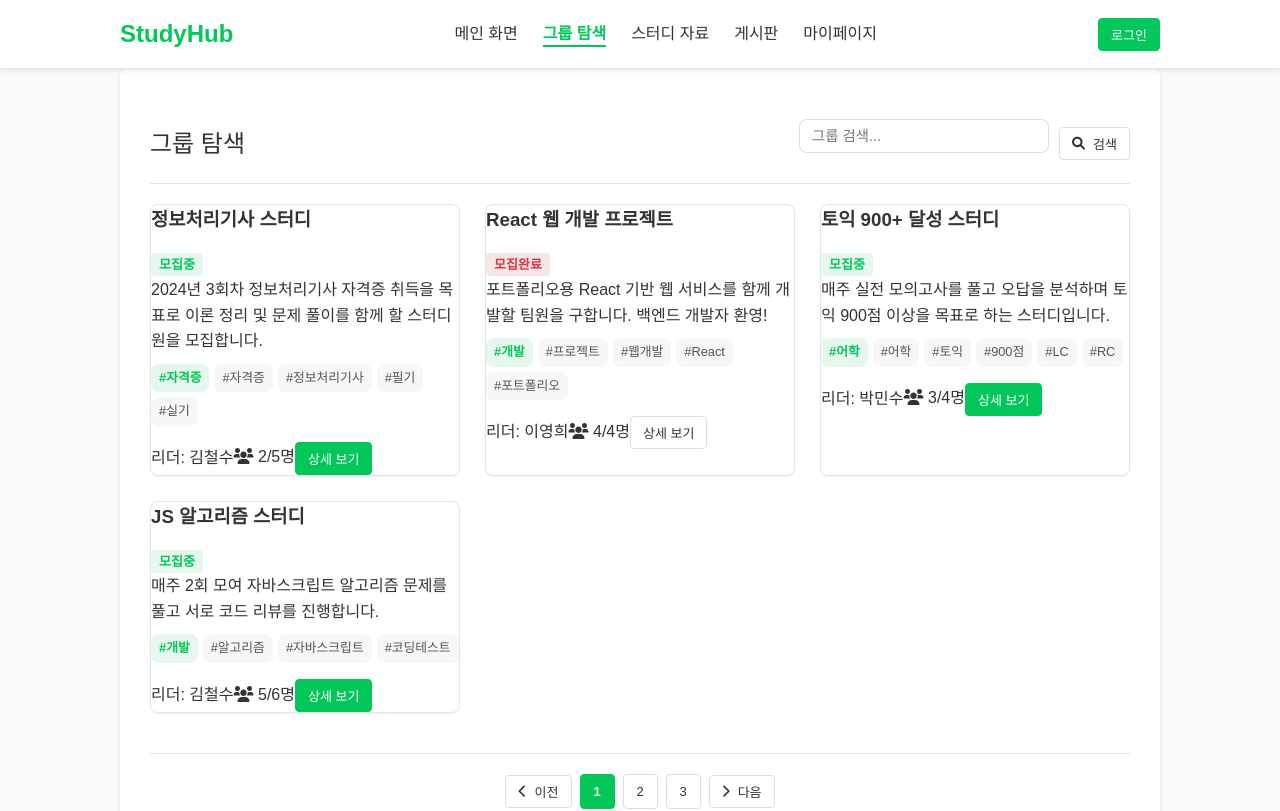
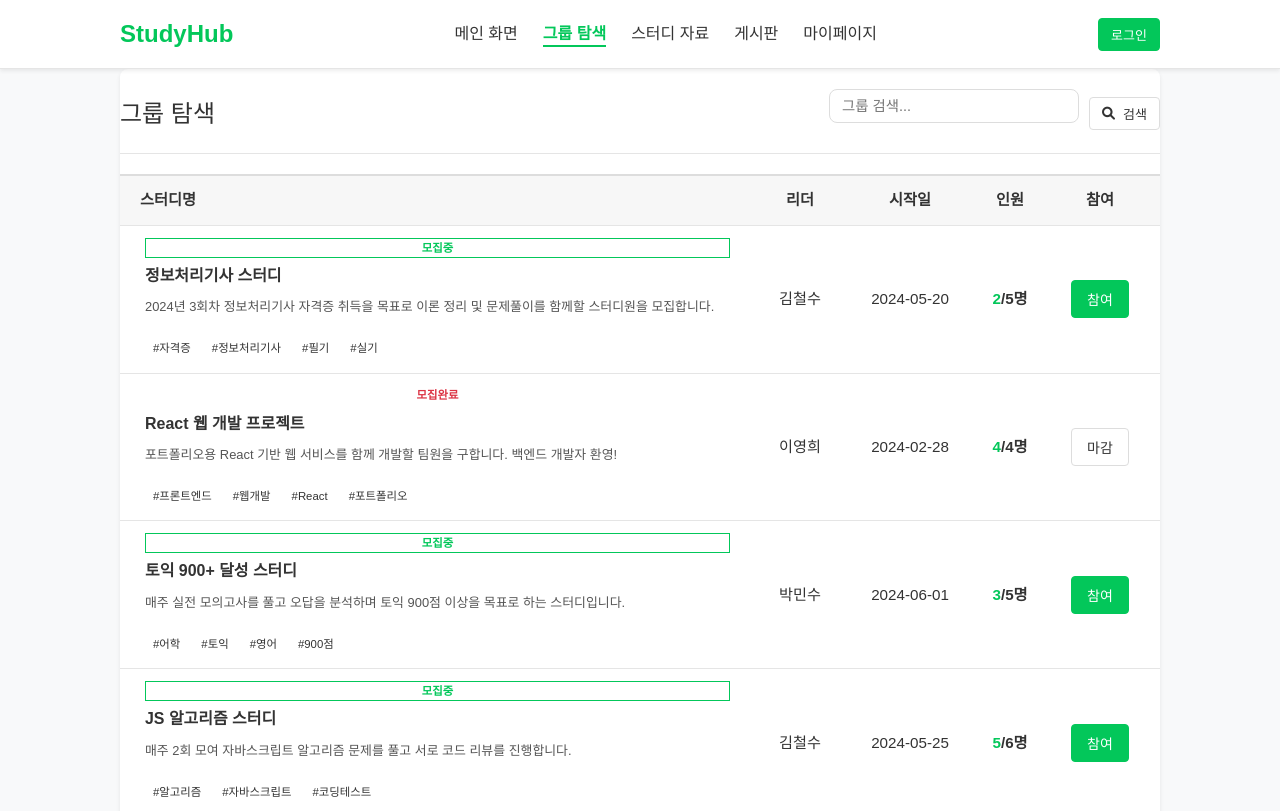
Before and after one commit to BangYunseo/Study_group_platform, a React (Create React App) app in the folder client/: page /groups in a window 1280 px wide. Shown: the top 811 px of the page. Built offline with nearby package versions, Linux system fonts and the light colour scheme.

Commit message:
Fix: GroupListPage.js 기능 삭제 및 추가
- 필터 부분 삭제 완료
- Community.js처럼 테이블 형식으로 변환 완료

```diff
--- a/client/src/components/groups/GroupCard.js
+++ /dev/null
@@ -1,44 +0,0 @@
-import { Link } from "react-router-dom";
-import Button from "../common/Button";
-
-const GroupCard = ({ group }) => {
-  return (
-    <div className="group-card">
-      <div className="group-card-header">
-        <h3>{group.name}</h3>
-        <span
-          className={`status ${group.recruiting ? "recruiting" : "completed"}`}
-        >
-          {group.recruiting ? "모집중" : "모집완료"}
-        </span>
-      </div>
-      <div className="group-card-body">
-        <p className="group-description">{group.description}</p>
-        <div className="group-card-tags">
-          <span className="tag primary-tag">#{group.field}</span>
-          {group.tags.map((tag, index) => (
-            <span key={index} className="tag">
-              #{tag}
-            </span>
-          ))}
-        </div>
-      </div>
-      <div className="group-card-footer">
-        <span className="leader">리더: {group.leader.nickname}</span>
-        <span className="members">
-          <i className="fas fa-users"></i> {group.members}/{group.maxMembers}명
-        </span>
-        <Link to={`/groups/${group.id}`}>
-          <Button
-            size="small"
-            variant={group.recruiting ? "primary" : "secondary"}
-          >
-            상세 보기
-          </Button>
-        </Link>
-      </div>
-    </div>
-  );
-};
-
-export default GroupCard;
--- a/client/src/data/groups.js
+++ b/client/src/data/groups.js
@@ -1,65 +1,58 @@
-// 그룹 더미 데이터
-
 export const mockGroups = [
   {
     id: "group-1",
     name: "정보처리기사 스터디",
-    goal: "2024년 3회차 정보처리기사 자격증 취득",
-    field: "자격증",
-    members: 2,
-    maxMembers: 5,
-    recruiting: true,
-    period: "2024.06.01 ~ 2024.09.30",
-    description:
-      "2024년 3회차 정보처리기사 자격증 취득을 목표로 이론 정리 및 문제 풀이를 함께 할 스터디원을 모집합니다.",
+    description: "2024년 3회차 정보처리기사 자격증 취득을 목표로 이론 정리 및 문제풀이를 함께할 스터디원을 모집합니다.",
+    status: "모집중",
+    leader: { id: "user-1", nickname: "김철수" },
+    startDate: "2024-05-20",
+    currentMembers: 2,
+    totalMembers: 5,
     tags: ["자격증", "정보처리기사", "필기", "실기"],
-    leader: { id: "user-1", nickname: "김철수" },
-    createdAt: "2024-05-20",
   },
   {
     id: "group-2",
     name: "React 웹 개발 프로젝트",
-    goal: "포트폴리오용 웹 서비스 개발",
-    field: "개발",
-    members: 4,
-    maxMembers: 4,
-    recruiting: false,
-    period: "2024.03.01 ~ 2024.05.31",
-    description:
-      "포트폴리오용 React 기반 웹 서비스를 함께 개발할 팀원을 구합니다. 백엔드 개발자 환영!",
-    tags: ["프로젝트", "웹개발", "React", "포트폴리오"],
+    description: "포트폴리오용 React 기반 웹 서비스를 함께 개발할 팀원을 구합니다. 백엔드 개발자 환영!",
+    status: "모집완료",
     leader: { id: "user-2", nickname: "이영희" },
-    createdAt: "2024-02-28",
+    startDate: "2024-02-28",
+    currentMembers: 4,
+    totalMembers: 4,
+    tags: ["프론트엔드", "웹개발", "React", "포트폴리오"],
   },
   {
     id: "group-3",
     name: "토익 900+ 달성 스터디",
-    goal: "토익 900점 이상 취득",
-    field: "어학",
-    members: 3,
-    maxMembers: 4,
-    recruiting: true,
-    period: "2024.06.10 ~ 2024.08.10",
-    description:
-      "매주 실전 모의고사를 풀고 오답을 분석하며 토익 900점 이상을 목표로 하는 스터디입니다.",
-    tags: ["어학", "토익", "900점", "LC", "RC"],
+    description: "매주 실전 모의고사를 풀고 오답을 분석하며 토익 900점 이상을 목표로 하는 스터디입니다.",
+    status: "모집중",
     leader: { id: "user-3", nickname: "박민수" },
-    createdAt: "2024-06-01",
+    startDate: "2024-06-01",
+    currentMembers: 3,
+    totalMembers: 5,
+    tags: ["어학", "토익", "영어", "900점"],
   },
   {
     id: "group-4",
     name: "JS 알고리즘 스터디",
-    goal: "코딩 테스트 실력 향상",
-    field: "개발",
-    members: 5,
-    maxMembers: 6,
-    recruiting: true,
-    period: "2024.06.01 ~ 2024.08.31",
-    description:
-      "매주 2회 모여 자바스크립트 알고리즘 문제를 풀고 서로 코드 리뷰를 진행합니다.",
+    description: "매주 2회 모여 자바스크립트 알고리즘 문제를 풀고 서로 코드 리뷰를 진행합니다.",
+    status: "모집중",
+    leader: { id: "user-1", nickname: "김철수" },
+    startDate: "2024-05-25",
+    currentMembers: 5,
+    totalMembers: 6,
     tags: ["알고리즘", "자바스크립트", "코딩테스트"],
-    leader: { id: "user-1", nickname: "김철수" },
-    createdAt: "2024-05-25",
+  },
+  {
+    id: "group-5",
+    name: "파이썬 데이터 분석 스터디",
+    description: "Python을 이용한 데이터 수집, 분석, 시각화 프로젝트를 진행하며 실력 향상을 목표로 합니다.",
+    status: "모집완료",
+    leader: { id: "user-4", nickname: "최지영" },
+    startDate: "2024-03-10",
+    currentMembers: 3,
+    totalMembers: 3,
+    tags: ["Python", "데이터분석", "인공지능", "Pandas", "Numpy"],
   },
 ];
 
--- a/client/src/pages/GroupListPage.js
+++ b/client/src/pages/GroupListPage.js
@@ -1,11 +1,9 @@
 import MainLayout from "../layouts/MainLayout";
-import GroupCard from "../components/groups/GroupCard";
 import Button from "../components/common/Button";
 import InputField from "../components/common/InputField";
 import { mockGroups } from "../data/groups";
 
 import "../styles/grouplist.css";
-import "../styles/groupcard.css";
 
 const GroupListPage = () => {
   return (
@@ -25,14 +23,55 @@ const GroupListPage = () => {
           </div>
         </div>
 
-        {/* 그룹 목록 */}
-        <div className="group-grid">
+        <div className="group-table-header">
+          <span className="header-item item-title-column">스터디명</span>
+          <span className="header-item item-leader-column">리더</span>
+          <span className="header-item item-date-column">시작일</span>
+          <span className="header-item item-members-column">인원</span>
+          <span className="header-item item-join-column">참여</span>
+        </div>
+        <div className="group-table-body">
           {mockGroups.map((group) => (
-            <GroupCard key={group.id} group={group} />
+            <div
+              className={`group-table-row ${group.status === '모집완료' ? 'status-completed' : ''}`}
+              key={group.id}
+            >
+              <div className="row-item item-title-column">
+                <div className="group-title-card">
+                  <span className={`group-status-badge status-${group.status === '모집중' ? 'recruiting' : 'completed'}`}>
+                    {group.status}
+                  </span>
+                  <a href={`/groups/${group.id}`} className="group-name-link">
+                    {group.name}
+                  </a>
+                  <p className="group-description">{group.description}</p>
+                  <div className="group-tags">
+                    {group.tags && group.tags.map(tag => (
+                      <span key={tag} className="group-tag-item">#{tag}</span>
+                    ))}
+                  </div>
+                </div>
+              </div>
+              <span className="row-item item-leader-column">{group.leader.nickname}</span>
+              <span className="row-item item-date-column">{group.startDate}</span>
+              <span className="row-item item-members-column">
+                <span className="current-members">{group.currentMembers}</span>/
+                <span className="total-members">{group.totalMembers}</span>명
+              </span>
+
+              <span className="row-item item-join-column">
+                <Button
+                  small
+                  variant={group.status === '모집중' ? 'primary' : 'secondary'}
+                  disabled={group.status !== '모집중'}
+                >
+                  {group.status === '모집중' ? '참여' : '마감'}
+                </Button>
+              </span>
+            </div>
           ))}
         </div>
 
-        {/* 페이지네이션 */}
         <div className="pagination">
           <Button
             size="small"
--- a/client/src/styles/groupcard.css
+++ b/client/src/styles/groupcard.css
@@ -7,6 +7,7 @@
     display: flex;
     flex-direction: column;
     transition: transform 0.2s ease-in-out;
+    height: 100%;
 }
 
 .group-card:hover {
--- a/client/src/styles/grouplist.css
+++ b/client/src/styles/grouplist.css
@@ -1,90 +1,171 @@
-.group-list-page-container {
-    padding: 30px;
+.group-table-header {
+    display: grid;
+    grid-template-columns: 2fr 100px 100px 80px 80px; /* 스터디명(가변), 리더, 기간, 인원, 참여 컬럼 정의 */
+    gap: 10px;
+
+    background-color: var(--bg-light-grey);
+    border-top: 2px solid var(--border-color-medium);
+    border-bottom: 1px solid var(--border-color-light);
+    padding: 12px 20px;
+    font-weight: bold;
+    color: var(--text-color-dark);
+    font-size: 0.95em;
+    align-items: center;
 }
 
-.section-header {
-    display: flex;
-    justify-content: space-between;
-    align-items: center;
-    padding-bottom: 15px;
-    margin-bottom: 30px;
-    border-bottom: 1px solid var(--border-color-light);
+.group-table-header .header-item {
+    text-align: center;
+}
+.group-table-header .item-title-column {
+    text-align: left;
 }
 
-.section-header h2 {
-    margin: 0;
-    font-size: 24px;
-    color: var(--text-color-dark);
-    font-weight: 500;
+.group-table-row {
+    display: grid;
+    grid-template-columns: 2fr 100px 100px 80px 80px;
+    gap: 10px;
+
+    background-color: var(--color-white);
+    border-bottom: 1px solid var(--border-color-light);
+    padding: 12px 20px;
+    align-items: center;
+    font-size: 0.95em;
+    transition: background-color 0.2s ease-in-out;
 }
 
-.board-actions {
-    display: flex;
-    align-items: center;
-    gap: 10px;
+
+.group-table-row.status-completed:hover {
+    background-color: var(--color-danger-light);
+    cursor: pointer;
 }
 
-.search-input {
-    width: 280px;
-}
-.group-filter-section {
-    padding: var(--spacing-md);
-    margin-bottom: var(--spacing-md);
-    background-color: var(--bg-white);
-    border-radius: var(--border-radius-base);
-    box-shadow: var(--box-shadow-sm);
+.group-table-row:not(.status-completed):hover {
+     background-color: #f5f5f5;
+    cursor: pointer;
 }
 
-.group-filter-section h3 {
-    font-size: 1.2em;
-    color: var(--text-color-dark);
-    margin-bottom: var(--spacing-lg);
-    border-bottom: 1px solid var(--border-color-light);
-    padding-bottom: var(--spacing-sm);
+
+.group-table-row .row-item {
+    padding: 0 5px;
+    text-align: center;
+    white-space: normal;
+    overflow: visible;
+    text-overflow: clip;
 }
 
-.group-filter-section label {
-    display: block;
-    font-size: 0.9em;
+.group-table-row .item-title-column {
+    text-align: left;
+}
+
+.group-title-card {
+    display: flex;
+    flex-direction: column;
+    gap: 5px;
+}
+
+.group-status-badge {
+    display: inline-flex;
+    align-items: center;
+    justify-content: center;
+    padding: 0 6px;
+    border-radius: var(--border-radius-pill);
+    font-size: 0.75em;
+    font-weight: bold;
+    margin-right: 5px;
+    vertical-align: middle;
+    white-space: nowrap;
+    box-sizing: border-box;
+    height: 20px;
+}
+
+.group-status-badge.status-recruiting {
+    background-color: transparent;
+    color: var(--color-primary);
+    border: 1px solid var(--color-primary);
+}
+
+.group-status-badge.status-completed {
+    background-color: var(--color-danger-light);
+    color: var(--color-danger);
+    border: 1px solid var(--color-danger-light);
+}
+
+.group-name-link {
+    font-weight: bold;
+    color: var(--text-color-dark);
+    text-decoration: none;
+    font-size: 1.05em;
+    transition: color 0.2s ease-in-out;
+}
+.group-name-link:hover {
+    color: var(--color-primary);
+}
+
+.group-description {
+    font-size: 0.85em;
     color: var(--text-color-medium);
-    margin-bottom: 5px;
+    margin-top: 5px;
+    line-height: 1.4;
+    max-height: 2.8em;
+    overflow: hidden;
+    text-overflow: ellipsis;
+    display: -webkit-box;
+    -webkit-line-clamp: 2;
+    -webkit-box-orient: vertical;
+}
+
+.group-tags {
+    display: flex;
+    flex-wrap: wrap;
+    gap: 5px;
+    margin-top: 5px;
+}
+
+.group-tag-item {
+    background-color: var(--color-tag-bg);
+    color: var(--color-tag-text);
+    padding: 3px 8px;
+    border-radius: var(--border-radius-pill);
+    font-size: 0.75em;
+    white-space: nowrap;
+}
+
+.group-table-row .item-members-column {
     font-weight: bold;
 }
-
-.group-filter-section select,
-.group-filter-section input[type="text"] {
-    width: 100%;
-    padding: 8px 10px;
-    border: 1px solid var(--border-color-medium);
-    border-radius: var(--border-radius-base);
-    font-size: 0.9em;
-    margin-bottom: var(--spacing-md);
-    background-color: var(--bg-white);
+.group-table-row .item-members-column .current-members {
+    color: var(--color-primary);
 }
 
-.group-filter-section button {
-    width: 100%;
-    margin-top: var(--spacing-sm);
+.group-table-row .item-join-column .button {
+    width: 60px;
+    font-size: 0.85em;
+    padding: 6px 10px;
+    box-sizing: border-box;
 }
 
-.create-group-btn {
-    width: 100%;
-    margin-top: 20px;
-    background-color: var(--color-success);
-    border-color: var(--color-success);
+.group-table-row .item-join-column .button[variant="primary"] {
+    background-color: var(--color-primary);
+    border-color: var(--color-primary);
     color: var(--color-white);
 }
-
-.create-group-btn:hover {
+.group-table-row .item-join-column .button[variant="primary"]:hover {
     background-color: #218838;
-    border-color: #218838;
+    border-color: #1e7e34;
 }
 
-.group-grid {
-    display: grid;
-    grid-template-columns: repeat(auto-fit, minmax(300px, 1fr));
-    gap: 25px;
-    margin-bottom: 40px;
+.group-table-row .item-join-column .button:disabled {
+    background-color: var(--color-danger);
+    border-color: var(--color-danger);
+    color: var(--color-white);
+    cursor: not-allowed;
+    opacity: 0.8;
+}
+
+.group-table-row.status-completed .item-join-column .button:disabled:hover {
+    background-color: var(--color-danger);
+    border-color: var(--color-danger);
+    color: var(--color-white);
 }
 
 .pagination {
@@ -96,20 +177,3 @@
     padding-top: 20px;
     border-top: 1px solid var(--border-color-light);
 }
-
-.pagination .btn {
-    min-width: 35px;
-    height: 35px;
-    padding: 0;
-    display: flex;
-    justify-content: center;
-    align-items: center;
-}
-
-.pagination .btn.active {
-    font-weight: bold;
-}
-
-.pagination .prev-next i {
-    margin: 0;
-}
```
Also changed, not shown: client/src/components/auth/AuthForm.js (+6 -6 lines), client/src/data/posts.js (+4 -6 lines), client/src/pages/GroupDetailPage.js (+2 -6 lines), client/src/styles/auth.css (+16 -0 lines).
